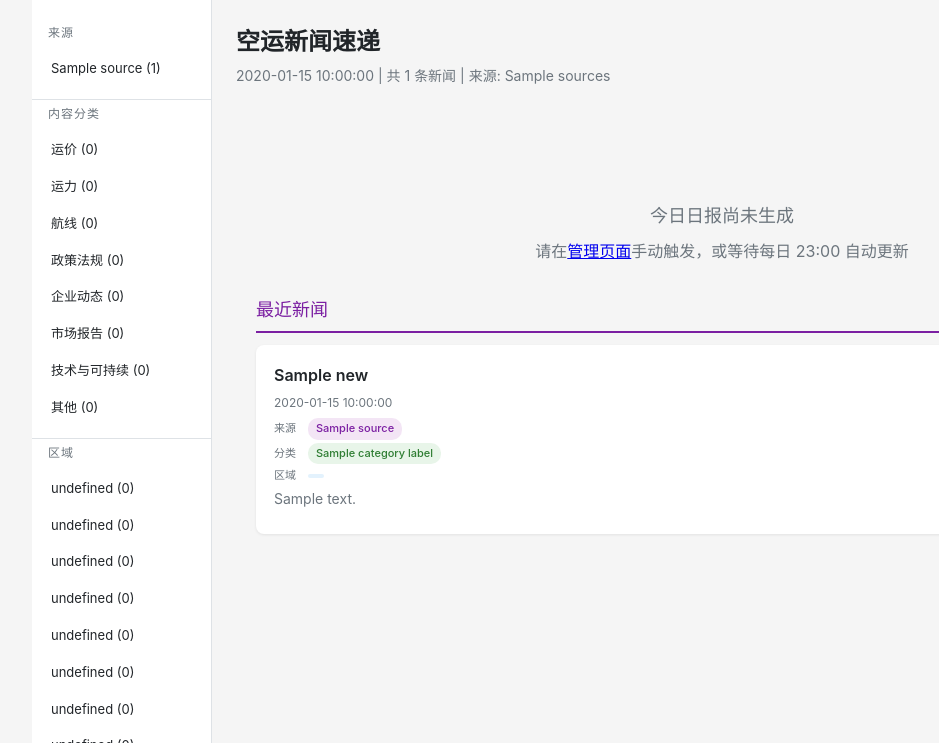
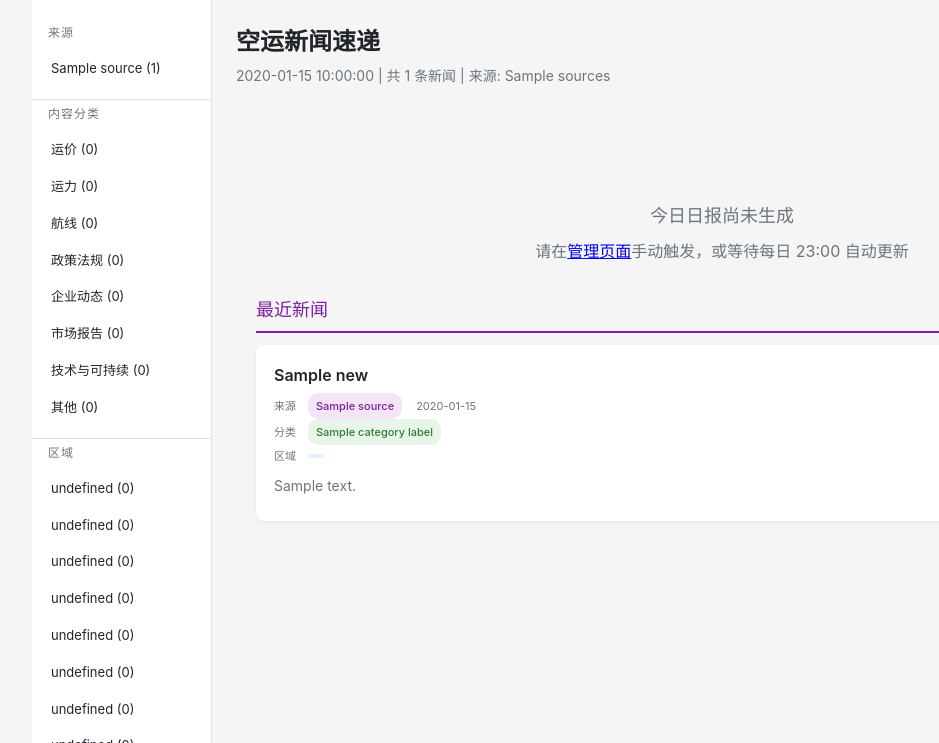
Before and after one commit to FannyZF/AircargoNewsDigest, a Python web app: template src/web/templates/index.html in a window 1280 px wide. Shown: the part 57-800 px from the top of the page, without its empty margins (8-947 px from the left). Run offline with Jinja, Linux system fonts and the light colour scheme; the template is opened without the code that fills it: most values are stand-ins (such as "Sample title", 1, 10 or a date in 2020).

Commit message:
feat: show date on each card, multi-row metadata (source/category/region)

```diff
--- a/src/web/templates/base.html
+++ b/src/web/templates/base.html
@@ -48,6 +48,10 @@ nav.top-nav .brand { font-weight: 700; font-size: 16px; margin-right: auto; }
 .card-title a { color: var(--text); text-decoration: none; }
 .card-title a:hover { color: var(--src-purple); }
 .card-meta { font-size: 12px; margin-bottom: 8px; display: flex; gap: 6px; flex-wrap: wrap; align-items: center; }
+.card-meta-rows { margin-bottom: 8px; }
+.meta-row { font-size: 12px; line-height: 2; display: flex; align-items: center; gap: 6px; flex-wrap: wrap; }
+.meta-label { color: var(--text-secondary); font-size: 11px; min-width: 28px; }
+.meta-date { color: var(--text-secondary); font-size: 11px; margin-left: 8px; }
 .badge {
     display: inline-block; font-size: 11px; padding: 2px 8px; border-radius: 10px; font-weight: 500;
 }
--- a/src/web/templates/index.html
+++ b/src/web/templates/index.html
@@ -35,10 +35,11 @@
         {% for news in recent_items[:10] %}
         <div class="card" data-source="{{ news.source }}" data-categories="{{ news.get_categories_list() | join(',') }}" data-regions="{{ news.get_regions_list() | join(',') }}">
             <div class="card-title"><a href="{{ news.url }}" target="_blank">{{ news.translated_title or news.title }}</a></div>
-            <div class="card-date">{{ news.published_at }}</div>
-            <div class="card-meta-row"><span class="meta-label">来源</span> <span class="badge badge-source">{{ news.source }}</span></div>
-            <div class="card-meta-row"><span class="meta-label">分类</span> {% for label in news.get_category_labels() %}<span class="badge badge-cat">{{ label }}</span>{% endfor %}</div>
-            <div class="card-meta-row"><span class="meta-label">区域</span> {% for r in news.get_regions_list() %}<span class="badge {{ 'badge-china' if r == 'China' else 'badge-region' }}">{{ REGION_LABELS[r] }}</span>{% endfor %}</div>
+            <div class="card-meta-rows">
+                <div class="meta-row"><span class="meta-label">来源</span> <span class="badge badge-source">{{ news.source }}</span>{% if news.published_at %} <span class="meta-date">{{ news.published_at[:10] }}</span>{% endif %}</div>
+                <div class="meta-row"><span class="meta-label">分类</span> {% for label in news.get_category_labels() %}<span class="badge badge-cat">{{ label }}</span>{% endfor %}</div>
+                <div class="meta-row"><span class="meta-label">区域</span> {% for r in news.get_regions_list() %}<span class="badge {{ 'badge-china' if r == 'China' else 'badge-region' }}">{{ REGION_LABELS[r] }}</span>{% endfor %}</div>
+            </div>
             <div class="card-summary">{{ news.summary[:200] }}</div>
         </div>
         {% endfor %}
@@ -53,15 +54,10 @@
 {% for news in cat_items %}
 <div class="card" data-source="{{ news.source }}" data-categories="{{ news.get_categories_list() | join(',') }}" data-regions="{{ news.get_regions_list() | join(',') }}">
     <div class="card-title"><a href="{{ news.url }}" target="_blank">{{ news.translated_title or news.title }}</a></div>
-    <div class="card-date">{{ news.published_at }}</div>
-    <div class="card-meta-row"><span class="meta-label">来源</span> <span class="badge badge-source">{{ news.source }}</span></div>
-    <div class="card-meta-row">
-        <span class="meta-label">分类</span>
-        {% for label in news.get_category_labels() %}<span class="badge badge-cat">{{ label }}</span>{% endfor %}
-    </div>
-    <div class="card-meta-row">
-        <span class="meta-label">区域</span>
-        {% for r in news.get_regions_list() %}<span class="badge {{ 'badge-china' if r == 'China' else 'badge-region' }}">{{ REGION_LABELS[r] }}</span>{% endfor %}
+    <div class="card-meta-rows">
+        <div class="meta-row"><span class="meta-label">来源</span> <span class="badge badge-source">{{ news.source }}</span>{% if news.published_at %} <span class="meta-date">{{ news.published_at[:10] }}</span>{% endif %}</div>
+        <div class="meta-row"><span class="meta-label">分类</span> {% for label in news.get_category_labels() %}<span class="badge badge-cat">{{ label }}</span>{% endfor %}</div>
+        <div class="meta-row"><span class="meta-label">区域</span> {% for r in news.get_regions_list() %}<span class="badge {{ 'badge-china' if r == 'China' else 'badge-region' }}">{{ REGION_LABELS[r] }}</span>{% endfor %}</div>
     </div>
     <div class="card-summary">{{ news.summary }}</div>
     <div class="card-tags">{% for kw in news.get_keywords_list() %}<span class="tag">{{ kw }}</span>{% endfor %}</div>
@@ -196,8 +192,5 @@ updateAll();
     background: var(--src-bg); color: var(--src-purple);
     font-size: 12px; padding: 3px 10px; border-radius: 12px;
 }
-.card-date { font-size: 12px; color: var(--text-secondary); margin-bottom: 6px; }
-.card-meta-row { font-size: 12px; margin-bottom: 3px; display: flex; align-items: center; gap: 6px; flex-wrap: wrap; }
-.meta-label { color: var(--text-secondary); font-size: 11px; min-width: 28px; }
 </style>
 {% endblock %}
```
